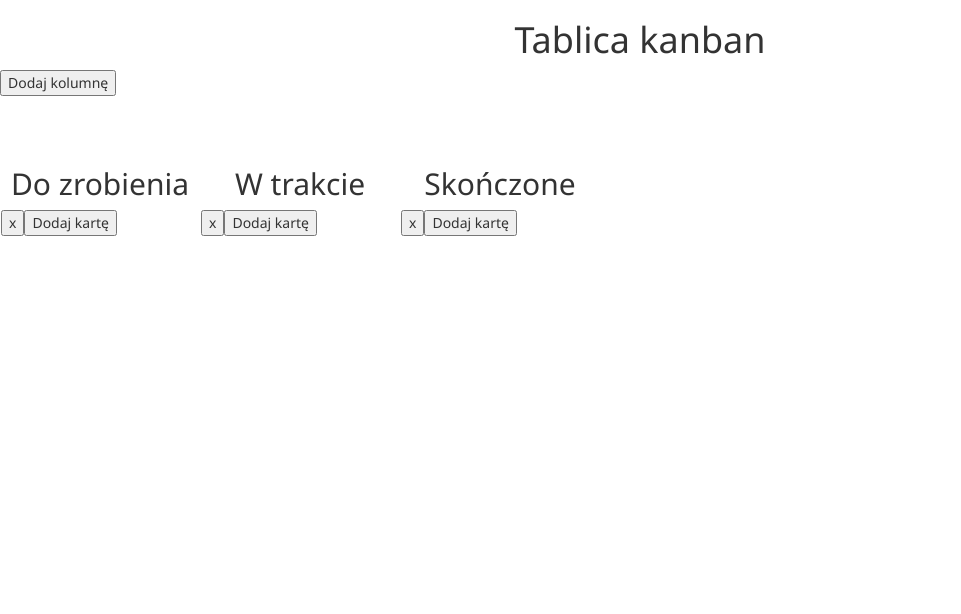
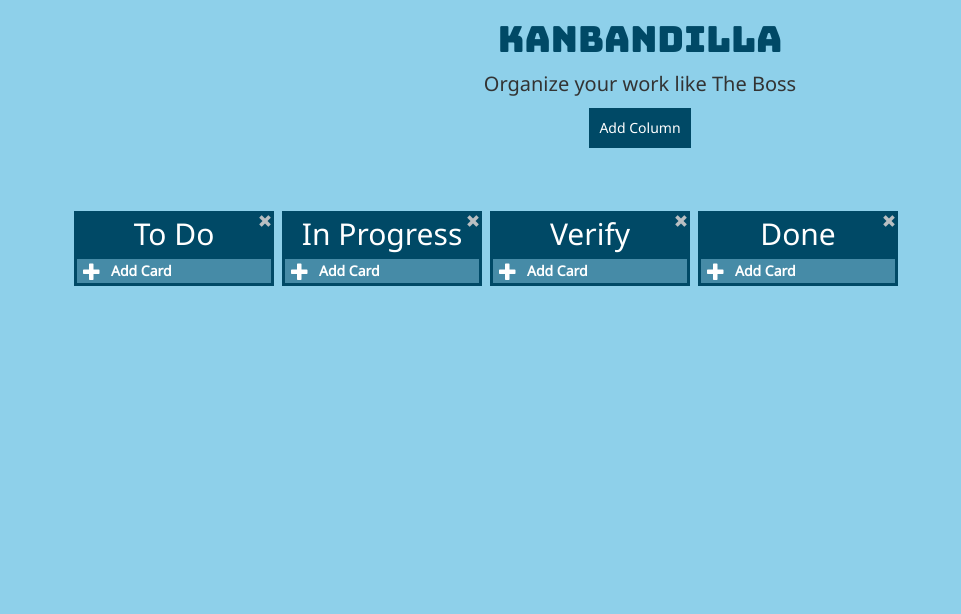
Before and after one commit to RoHell/Kanban, a website: page index.html in a window 1280 px wide. Shown: the whole page, without its empty margins (0-961 px from the left). Drawn offline with nearby package versions, Linux system fonts and the light colour scheme.

Commit message:
ux-ready

```diff
--- a/css/style.css
+++ b/css/style.css
@@ -1,4 +1,5 @@
 @import 'https://fonts.googleapis.com/css?family=Noto+Sans';
+@import 'https://fonts.googleapis.com/css?family=Bungee';
 
 * {
   box-sizing: border-box;
@@ -6,38 +7,101 @@
 
 body {
   font-family: 'Noto Sans', sans-serif;
+  background-color: #8ED0EA;
 }
 
 h1 {
   text-align: center;
+  font-family: 'Bungee', cursive;
+  color: #004966;
+}
+
+.board p {
+  text-align: center;
+  font-size: 20px;
+}
+
+.create-column {
+  display: flex;
+  justify-content: center;
+  align-items: center;
 }
 
 .column {
   position: relative;
-  display: inline-block;
+  float: left;
   width: 200px;
-  border: 1px solid transparent;
   top: 50px;
-  float: left;
+  height: 50vh;
+  color: #fff;
+  margin: 13px 4px 0;
 }
 
-.column-title {
+.create-column {
+  background-color: #004966;
+  color: #fff;
+  border: none;
+  padding:10px;
+  margin: 0 auto;
+}
+
+.card {
+  position: relative;
+  background-color: rgba(0, 73, 102, 1);
+  padding: 10px;
+  margin-top: 2px;
+}
+
+.glyphicon-remove {
+  position: absolute;
+  right: 0;
+  cursor: pointer;
+  color: #B9BFC2;
+  padding: 2px;
+}
+
+.glyphicon-remove:hover {
+  color: #fff;
+}
+
+.glyphicon-plus {
+  font-size: 18px;
+  line-height: 18px;
+  margin-right: 10px;
+  color: #fff;
+}
+
+.column .btn-add {
+  background-color: #00A4E5;
+  color: #fff;
+  width: 100%;
+  height: 30px;
+  border: 3px solid #004966;
+  margin-top: 0;
+  text-align: left;
+  font-weight: 600;
+  background: rgba(0, 73, 102, .5);
+  transition: .3s;
+}
+
+.column .btn-add:hover {
+  background-color: rgba(0, 73, 102, .7);
+}
+
+.column-title  {
   text-align: center;
+  line-height: 45px;
+  background-color: rgba(0, 73, 102, 1);
+  margin: 0;
 }
 
 .column-list {
   list-style-type: none;
   padding-left: 0;
+  margin-top: 8px;
+  /*background-color: rgba(0, 73, 102, .7);*/
 }
 
-.card {
-  background-color: rgba(0,0,0,.3);
-  padding: 10px;
-  margin-top: 2px;
+.card-placeholder {
+ background-color: #B9BFC2;
 }
-
-
-
-.btn-delete:hover {
-  color: #000;
-}
--- a/index.html
+++ b/index.html
@@ -10,9 +10,10 @@
 <body>
 
     <div id="board" class="board">
-        <h1>Tablica kanban</h1>
-        <button class="create-column">Dodaj kolumnę</button>
-        <div class="column-container"></div>
+        <h1>Kanbandilla</h1>
+        <p>Organize your work like The Boss</p>
+        <button class="create-column">Add Column</button>
+        <div class="column-container container"></div>
     </div>
 
 	<script src="https://maxcdn.bootstrapcdn.com/bootstrap/3.3.6/js/bootstrap.min.js" integrity="sha384-0mSbJDEHialfmuBBQP6A4Qrprq5OVfW37PRR3j5ELqxss1yVqOtnepnHVP9aJ7xS" crossorigin="anonymous"></script>
--- a/js/script.js
+++ b/js/script.js
@@ -21,23 +21,27 @@ $(function() {
 			var $column = $('<div>').addClass('column');
 			var $columnTitle = $('<h2>').addClass('column-title').text(self.name);
 			var $columnList = $('<ul>').addClass('column-list');
-			var $columnDelete = $('<button>').addClass('btn-delete').text('x');
-			var $columnAddCard = $('<button>').addClass('add-card').text('Dodaj kartę');
+			// var $columnDelete = $('<button>').addClass('btn-delete').text('x');
+			// var $columnAddCard = $('<button>').addClass('add-card').text('Dodaj kartę');
+			var $icnRemove = $('<span>').addClass('glyphicon glyphicon-remove'); // RoHell
+			var $btnAdd = $('<button>').text('Add Card').addClass('btn-add'); //RoHell
+			var $icnAdd = $('<span>').addClass('glyphicon glyphicon-plus').css('float', 'left'); // RoHell
 
-			$columnDelete.click(function() {
+			$icnRemove.click(function() {
 				self.removeColumn();
 			});
 
-			$columnAddCard.click(function() {
+			$btnAdd.click(function() {
 				self.addCard(new Card(prompt('Wpisz nazwę karty')));
 			});
 
+			$btnAdd.append($icnAdd);
+
 			$column.append($columnTitle)
-					.append($columnDelete)
-					.append($columnAddCard)
+					.append($icnRemove)
+					.append($btnAdd)
 					.append($columnList);
 
-			console.log('column', $column); //::::::::::::::
 			return $column;
 		}
 	}
@@ -62,16 +66,17 @@ $(function() {
 		function createCard() {
 			var $card = $('<li>').addClass('card');
 			var $cardDescription = $('<p>').addClass('card-description').text(self.description);
-			var $cardDelete = $('<button>').addClass('btn-delete').text('x');
+			// var $cardDelete = $('<button>').addClass('btn-delete').text('x');
 
-			$cardDelete.click(function() {
+			var $icnRemove = $('<span>').addClass('glyphicon glyphicon-remove'); // RoHell
+
+			$icnRemove.click(function() {
 				self.removeCard();
 			});
 
-			$card.append($cardDelete)
+			$card.append($icnRemove)
 				.append($cardDescription);
 
-			console.log('$card', $card); //::::::::::::::
 			return $card;
 		}
 	}
@@ -85,16 +90,16 @@ $(function() {
 	var board = {
 		name: 'Tablica Kanban',
 		addColumn: function(column) {
-			this.element.append(column.$element);
+			this.$element.append(column.$element);
 			initSortable();
 		},
-		element: $('#board .column-container')
+		$element: $('#board .column-container')
 	};
 
 	function initSortable() {
-		$('.card-list').sortable({
-			connectWith: '.card-list',
-			placeholder: '.card-placeholder'
+		$('.column-list').sortable({
+			connectWith: '.column-list',
+			placeholder: 'card-placeholder'
 		}).disableSelection();
 	}
 
@@ -105,13 +110,15 @@ $(function() {
 	});
 
 	// TWORZENIE KOLUMN
-	var todoColumn = new Column('Do zrobienia');
-	var doingColumn = new Column('W trakcie');
-	var doneColumn = new Column('Skończone');
+	var todoColumn = new Column('To Do');
+	var doingColumn = new Column('In Progress');
+	var verifyColumn = new Column('Verify');
+	var doneColumn = new Column('Done');
 
 	// DODAWANIE KOLUMN DO TABLICY
 	board.addColumn(todoColumn);
 	board.addColumn(doingColumn);
+	board.addColumn(verifyColumn);
 	board.addColumn(doneColumn);
 
 	// // TWORZENIE NOWYCH EGZEMPLARZY KART
```
